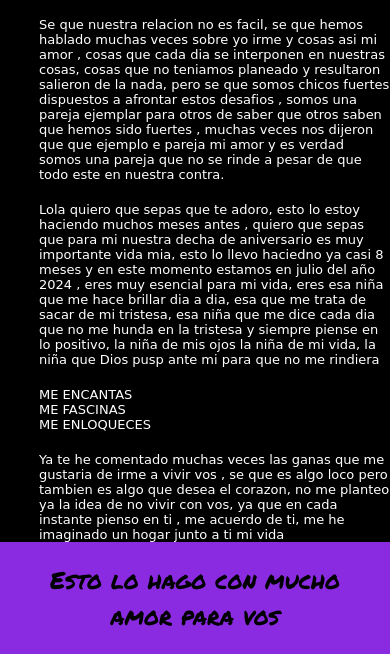
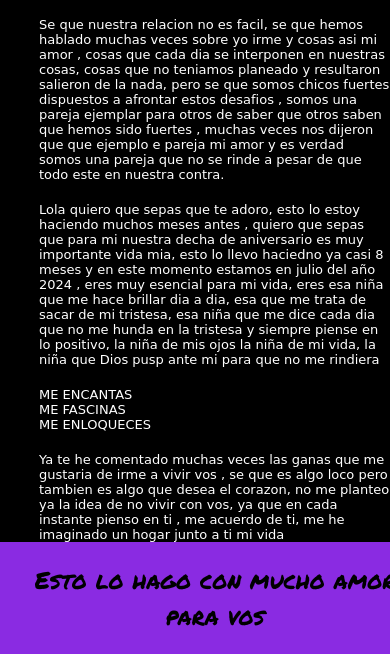
Before and after one commit to INGsebas14/aniversario-lola, a plain HTML site: page amor.html in a window 390 px wide. Shown: the part 823-1477 px from the top of the page. Drawn offline with Linux system fonts and the light colour scheme; a web font is replaced by a local one.

Commit message:
agregamos footer en media

```diff
--- a/styles/amor.css
+++ b/styles/amor.css
@@ -4,6 +4,7 @@
     padding: 0;
 }
 body{
+    width: 100%;
     color: white;
     background-color: #000000;
 }
@@ -52,6 +53,7 @@ img{
     padding-bottom: 2.5rem;
 }
 footer,p.footer{
+    width: 100%;
     padding: 10px;
     background-color: blueviolet;
     color: #000000;
@@ -75,4 +77,7 @@ footer,p.footer{
     img{
         width: 80%;
     }
+    footer{
+        width: 100%;
+    }
 }
```
